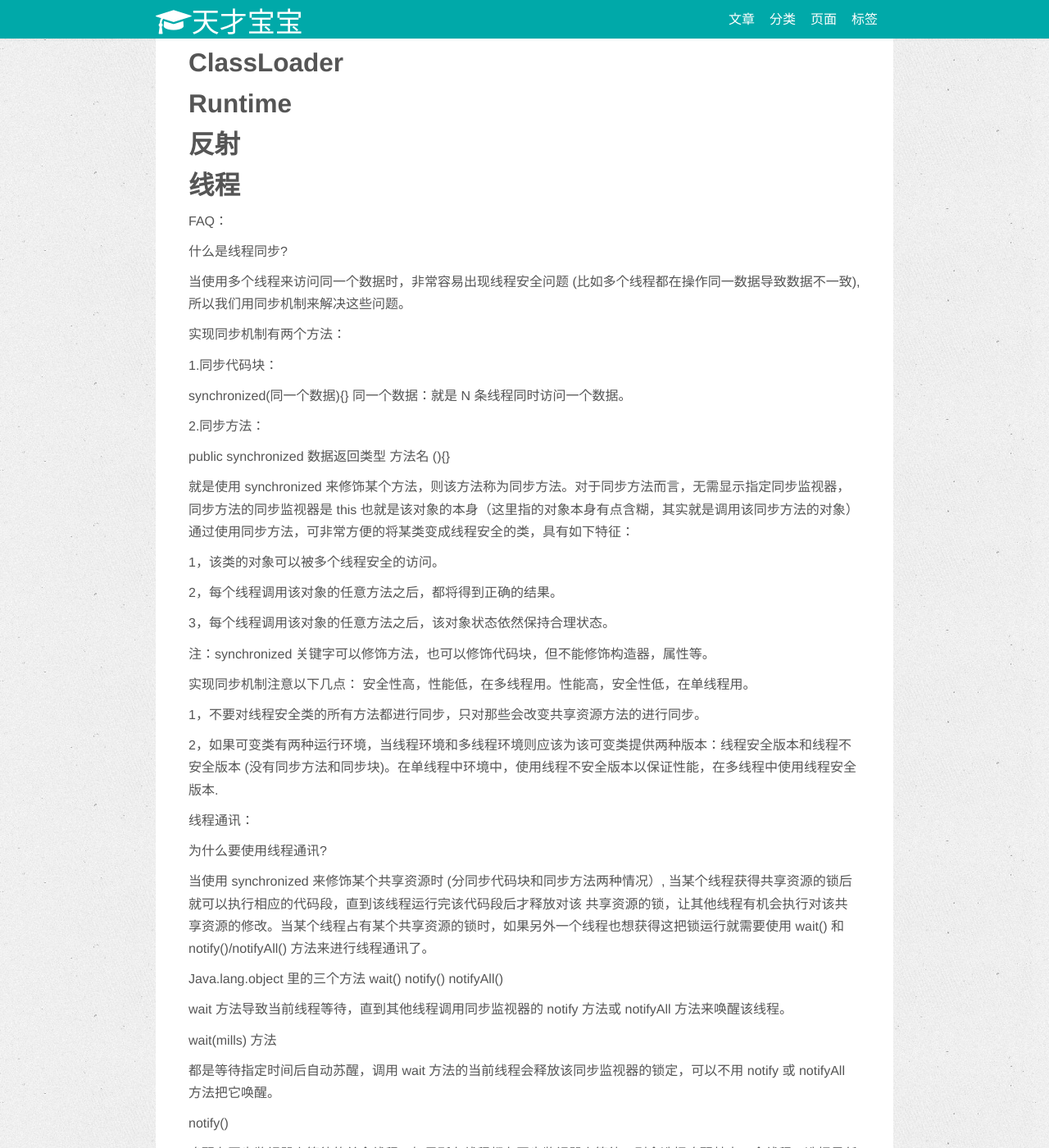
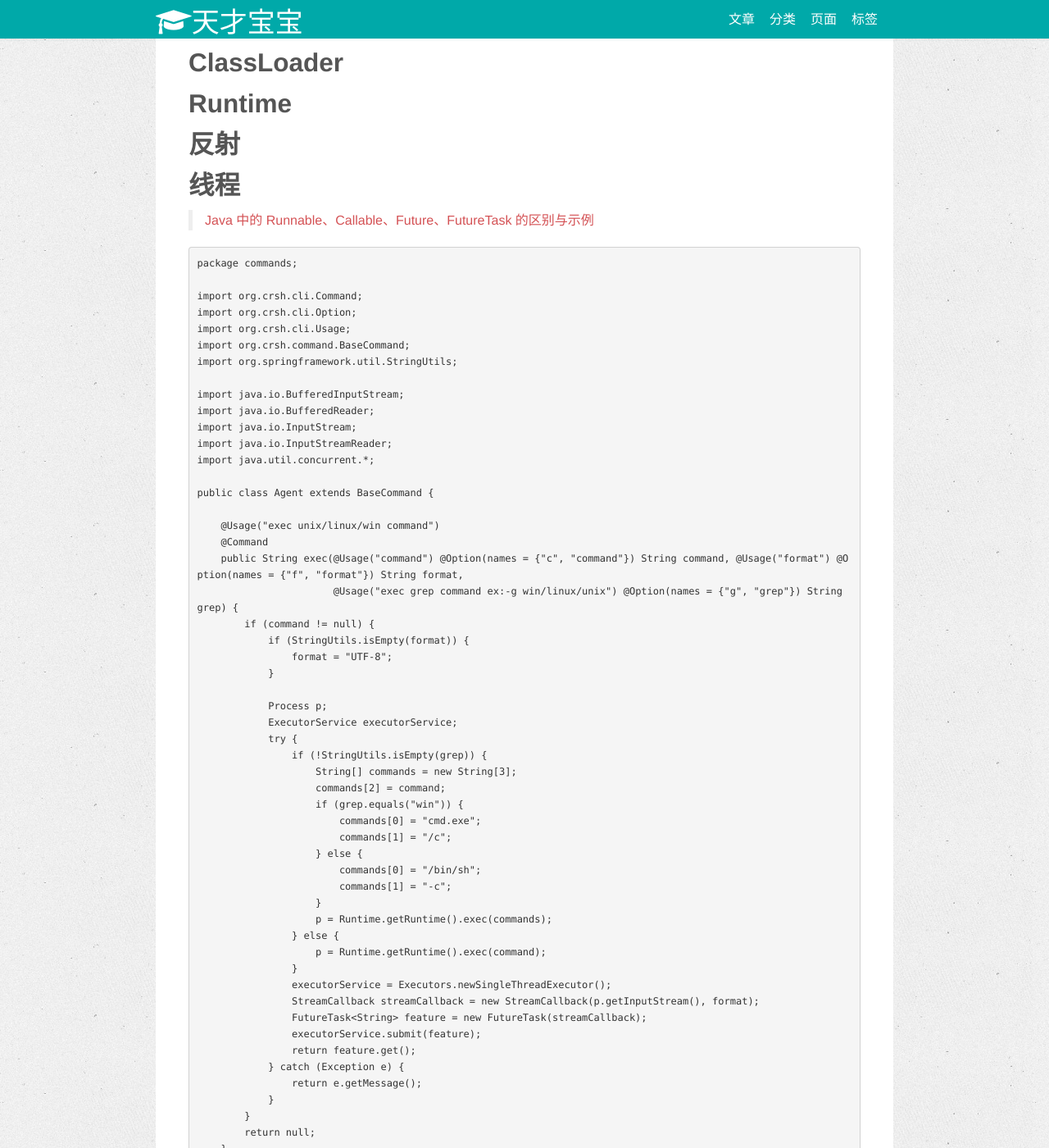
Before and after one commit to wanlp10/wuchao.github.io, a Jekyll site: the page built from _posts/2017-01-02-JavaEE基础学习.md, in a window 1280 px wide and 1400 px high, scrolled down 1157 px. Shown: the whole window at 82% size. Built offline with Jekyll 4.4.1, drawn with Linux system fonts in a browser that asks for light colours; nearby versions of some CDN libraries; Markdown is read by kramdown in place of the engine named in the settings; comment, search, counter and statistics services are not loaded; some of the changed text lies outside the part shown.

Commit message:
initial commit

````diff
--- a/_posts/2017-01-02-JavaEE基础学习.md
+++ b/_posts/2017-01-02-JavaEE基础学习.md
@@ -96,8 +96,124 @@ Java 常用正则表达式：
 
 ## 线程
 
+> [Java 中的 Runnable、Callable、Future、FutureTask 的区别与示例](http://blog.csdn.net/bboyfeiyu/article/details/24851847)
+
+```
+package commands;
+
+import org.crsh.cli.Command;
+import org.crsh.cli.Option;
+import org.crsh.cli.Usage;
+import org.crsh.command.BaseCommand;
+import org.springframework.util.StringUtils;
+
+import java.io.BufferedInputStream;
+import java.io.BufferedReader;
+import java.io.InputStream;
+import java.io.InputStreamReader;
+import java.util.concurrent.*;
+
+public class Agent extends BaseCommand {
+
+    @Usage("exec unix/linux/win command")
+    @Command
+    public String exec(@Usage("command") @Option(names = {"c", "command"}) String command, @Usage("format") @Option(names = {"f", "format"}) String format,
+                       @Usage("exec grep command ex:-g win/linux/unix") @Option(names = {"g", "grep"}) String grep) {
+        if (command != null) {
+            if (StringUtils.isEmpty(format)) {
+                format = "UTF-8";
+            }
+
+            Process p;
+            ExecutorService executorService;
+            try {
+                if (!StringUtils.isEmpty(grep)) {
+                    String[] commands = new String[3];
+                    commands[2] = command;
+                    if (grep.equals("win")) {
+                        commands[0] = "cmd.exe";
+                        commands[1] = "/c";
+                    } else {
+                        commands[0] = "/bin/sh";
+                        commands[1] = "-c";
+                    }
+                    p = Runtime.getRuntime().exec(commands);
+                } else {
+                    p = Runtime.getRuntime().exec(command);
+                }
+                executorService = Executors.newSingleThreadExecutor();
+                StreamCallback streamCallback = new StreamCallback(p.getInputStream(), format);
+                FutureTask<String> feature = new FutureTask(streamCallback);
+                executorService.submit(feature);
+                return feature.get();
+            } catch (Exception e) {
+                return e.getMessage();
+            }
+        }
+        return null;
+    }
+
+    class StreamRunnable implements Runnable {
+        BufferedReader bReader = null;
+        String type = null;
+        String line = "";
 
 
+        StreamRunnable(InputStream is, String _type) {
+            try {
+                bReader = new BufferedReader(new InputStreamReader(new BufferedInputStream(is), _type));
+                type = _type;
+            } catch (Exception ignored) {
+            }
+        }
+
+        public void run() {
+            try {
+                String temp;
+                while ((temp = bReader.readLine()) != null) {
+                    if (temp != null) {
+                        line += temp + "\r\n";
+                    }
+                }
+                bReader.close();
+            } catch (Exception ignored) {
+            }
+        }
+    }
+
+    class StreamCallback implements Callable<String> {
+
+        BufferedReader bReader = null;
+        String type = null;
+        String line = "";
+
+        StreamCallback(InputStream is, String _type) {
+            try {
+                bReader = new BufferedReader(new InputStreamReader(new BufferedInputStream(is), _type));
+                type = _type;
+            } catch (Exception ignored) {
+            }
+        }
+
+        @Override
+        public String call() throws Exception {
+            try {
+                String temp;
+                while ((temp = bReader.readLine()) != null) {
+                    if (temp != null) {
+                        line += temp + "\r\n";
+                    }
+                }
+                return line;
+            } catch (Exception ignored) {
+                return "";
+            } finally {
+                bReader.close();
+            }
+        }
+    }
+}
+```
 
 
 FAQ：
````
